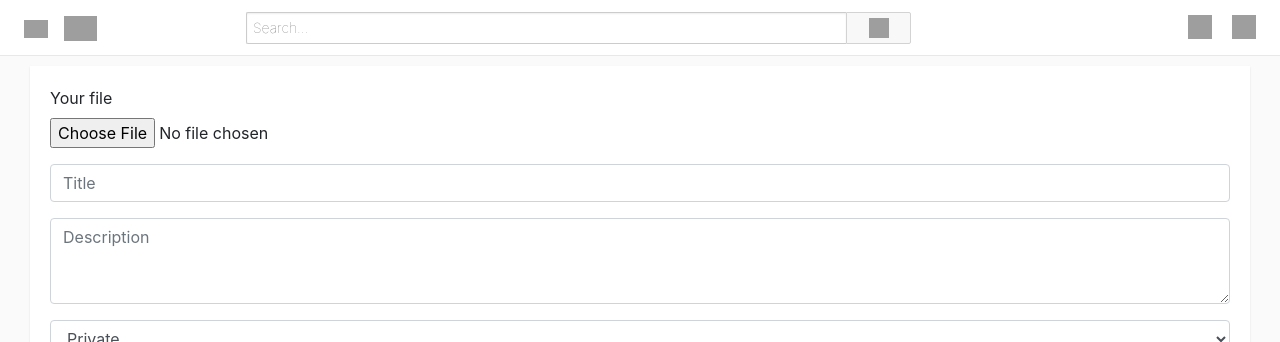
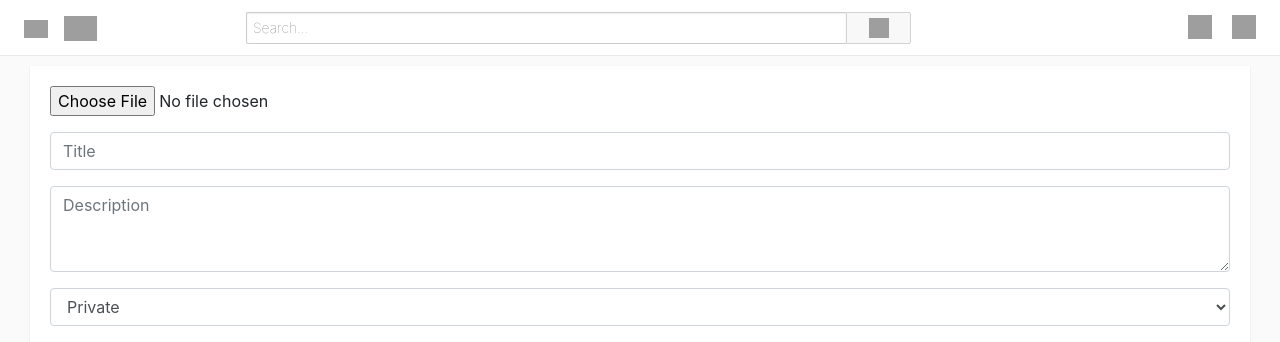
Before and after one commit to andreyfits/videotube, a PHP site: page /upload.php in a window 1280 px wide. Shown: the top 342 px of the page. Run offline with PHP 8.4, Linux system fonts and the light colour scheme; data that the repository does not hold is empty; grey boxes are pictures that could not be loaded.

Commit message:
Fix couple files

```diff
--- a/assets/css/style.css
+++ b/assets/css/style.css
@@ -188,6 +188,7 @@ a:hover {
     margin: 10px 0;
     border: none;
     border-bottom: 1px solid #dedede;
+    outline: none;
 }
 
 .signInContainer .column form input[type="submit"] {
--- a/includes/classes/VideoDetailsFormProvider.php
+++ b/includes/classes/VideoDetailsFormProvider.php
@@ -31,7 +31,6 @@ class VideoDetailsFormProvider
 	private function createFileInput()
 	{
 		return "<div class='form-group'>
-					<label for='exampleFormControlFile1'>Your file</label>
 					<input type='file' class='form-control-file' id='exampleFormControlFile1' name='fileInput' required>
 				</div>";
 	}
--- a/signIn.php
+++ b/signIn.php
@@ -6,14 +6,14 @@ require_once("includes/classes/FormSanitizer.php");
 
 $account = new Account($con);
 
-if(isset($_POST["submitButton"])) {
+if (isset($_POST["submitButton"])) {
 
 	$username = FormSanitizer::sanitizeFormUsername($_POST["username"]);
 	$password = FormSanitizer::sanitizeFormPassword($_POST["password"]);
 
 	$wasSuccessful = $account->login($username, $password);
 
-	if($wasSuccessful) {
+	if ($wasSuccessful) {
 		$_SESSION["userLoggedIn"] = $username;
 		header("Location: index.php");
 	}
@@ -26,6 +26,7 @@ function getInputValue($name)
 		echo $_POST[$name];
 	}
 }
+
 ?>
 <!DOCTYPE html>
 <html>
```
